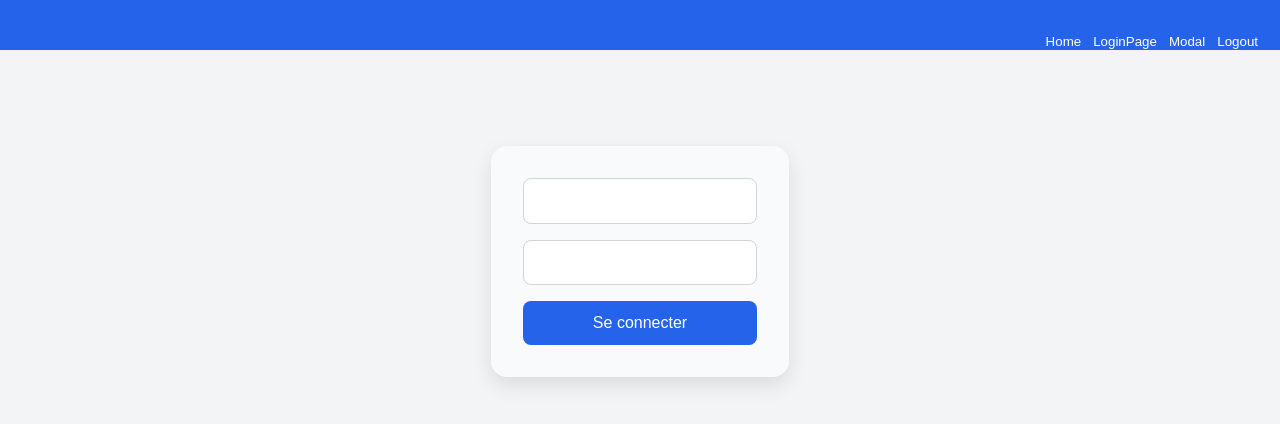
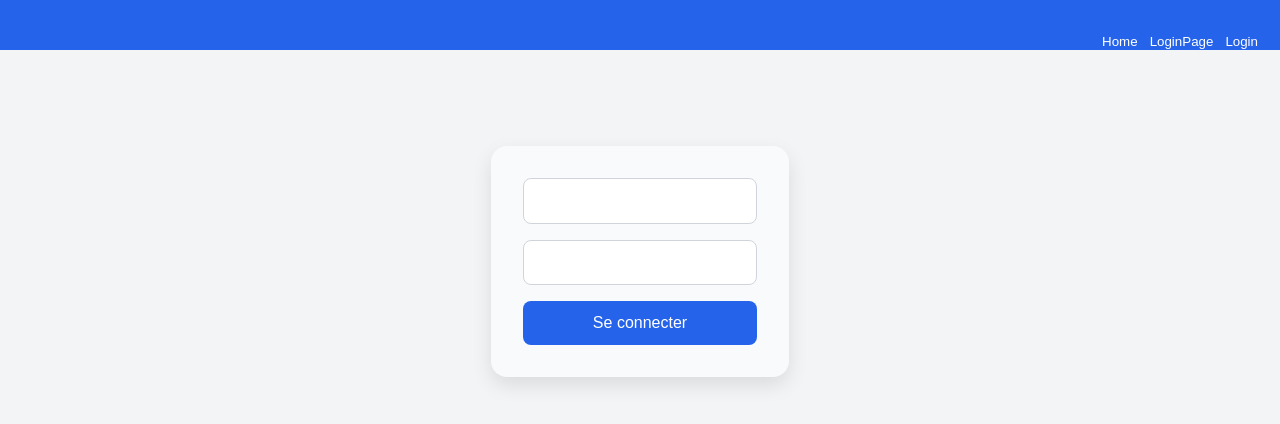
Before and after one commit to cknoe/AlexandrEFrontend, a React (Vite) app: page /login in a window 1280 px wide. Shown: the top 424 px of the page. Built offline with nearby package versions, Linux system fonts and the light colour scheme; no server answers.

Commit message:
better distinction auth/unauth

```diff
--- a/src/components/Authorization/LoginForm.tsx
+++ b/src/components/Authorization/LoginForm.tsx
@@ -12,7 +12,6 @@ export default function LoginForm() {
     e.preventDefault();
     try {
       await login(username, password);
-      alert("Connexion réussie !" + token);
     } catch {
       alert("Erreur de connexion");
     }
--- a/src/components/Cards/CardsContainer.tsx
+++ b/src/components/Cards/CardsContainer.tsx
@@ -17,7 +17,7 @@ export default function CardsContainer() {
   }, [cards]);
 
   useEffect(() => {
-    if (!token) return;
+    if (!token) { setCards([]); return; }
 
     async function fetchData() {
       const data = await getCards();
--- a/src/components/Header.tsx
+++ b/src/components/Header.tsx
@@ -6,7 +6,7 @@ import '../css/header.css'
 
 export default function Header() {
   const { openModal } = useModal()
-  const { logout } = useAuth();
+  const { token, logout } = useAuth();
   return (
     <>
       <header className="header">
@@ -16,8 +16,7 @@ export default function Header() {
         <Link to="/login ">
           <button>LoginPage</button>
         </Link>
-        <button onClick={() => openModal(<LoginForm />)}>Modal</button>
-        <button onClick={() => logout()}>Logout</button>
+        {!token ? <button onClick={() => openModal(<LoginForm />)}>Login</button> : <button onClick={() => logout()}>Logout</button>}
       </header>
       <div className="blankspace"></div>
     </>
```
